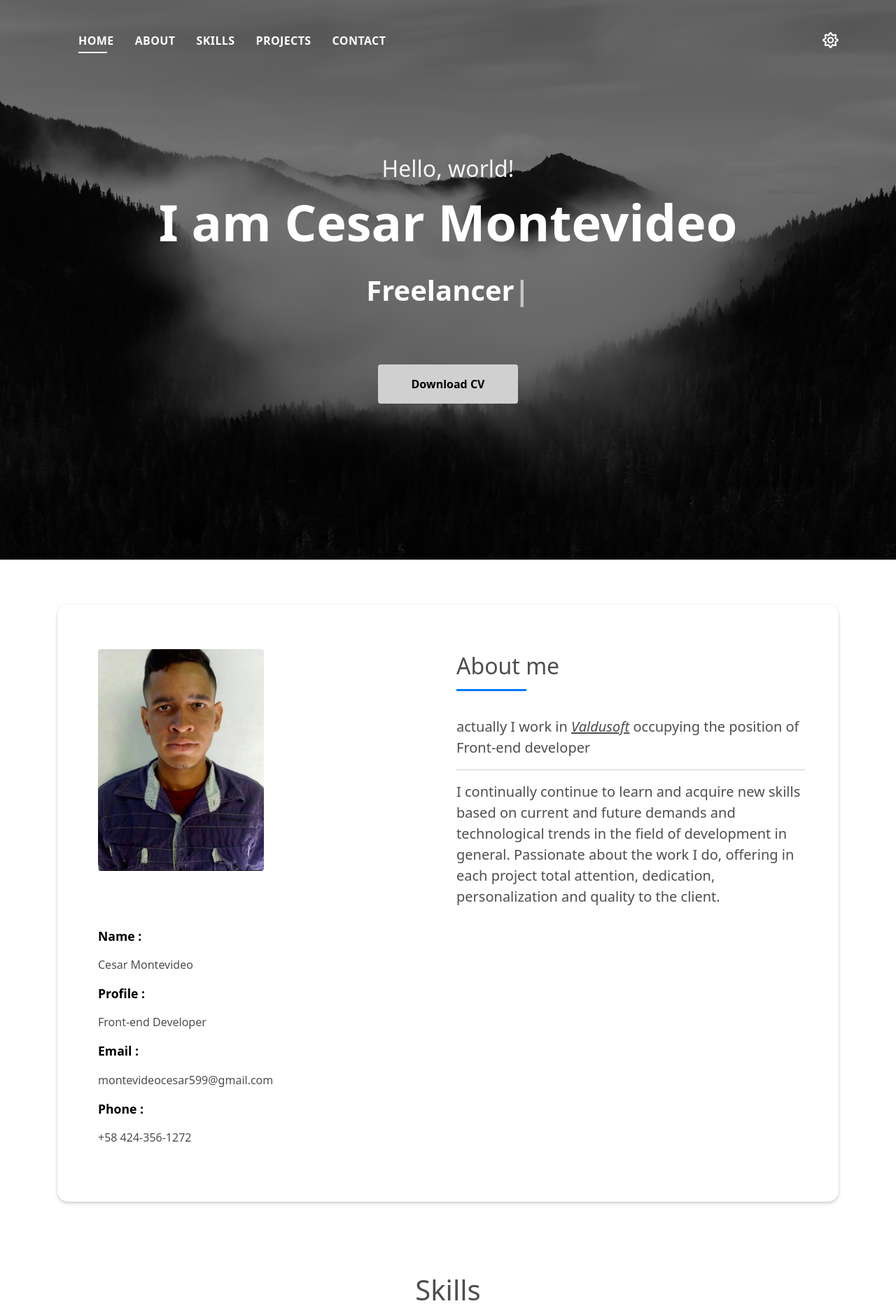
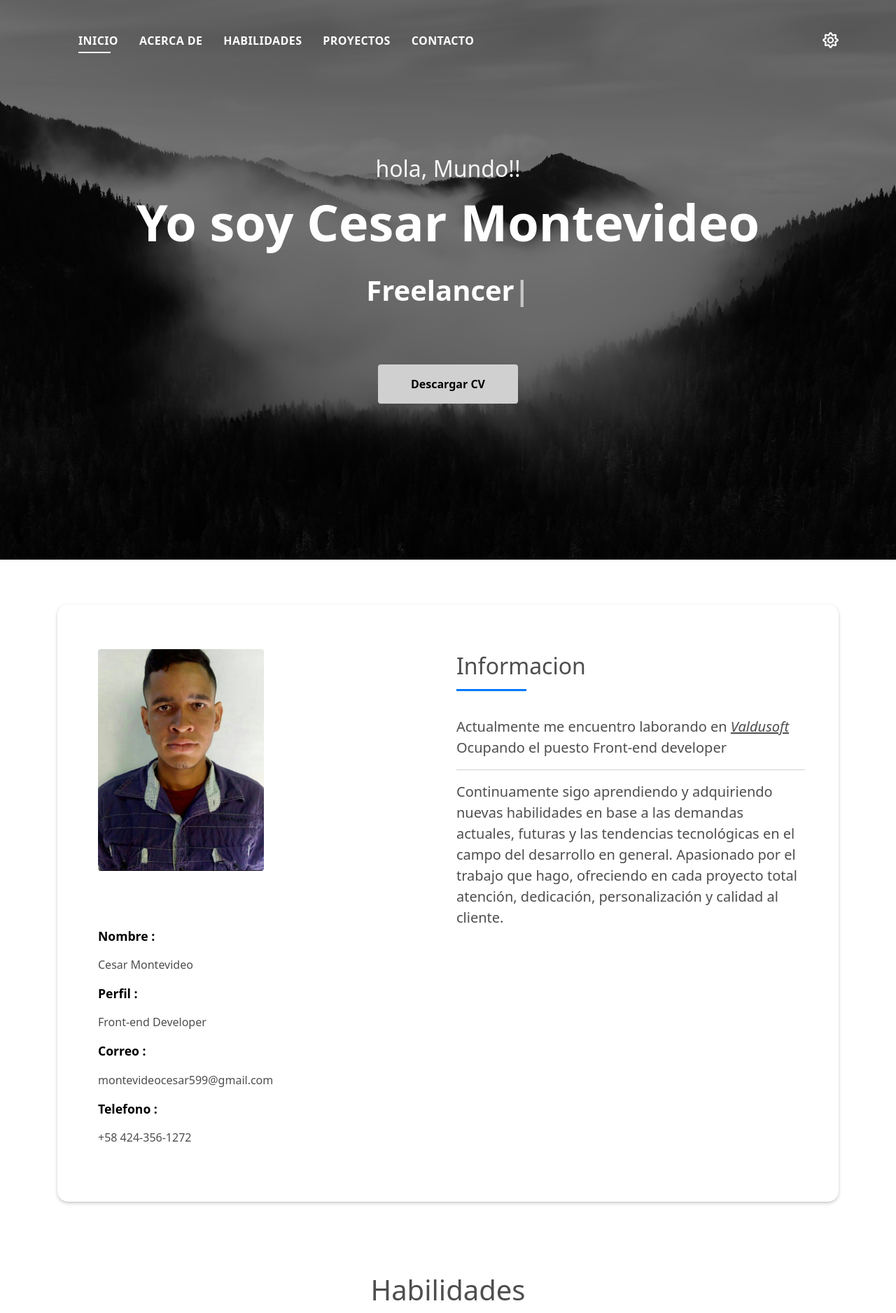
Before and after one commit to cesar899/portafolio_v3, a plain HTML site: page index.html in a window 1280 px wide. Shown: the top 1877 px of the page at 70% size. Drawn offline with Linux system fonts and the light colour scheme.

Commit message:
tree commit

```diff
--- a/index.html
+++ b/index.html
@@ -20,11 +20,11 @@
       <div class="container d-flex align-items-center justify-content-between">
         <nav id="navbar" class="navbar mt-3">
           <ul>
-            <li><a class="nav-link scrollto active" href="#home">Home</a></li>
-            <li><a class="nav-link scrollto" href="#about">About</a></li>
-            <li><a class="nav-link scrollto" href="#skills">skills</a></li>
-            <li><a class="nav-link scrollto " href="#projects">projects</a></li>
-            <li><a class="nav-link scrollto" href="#contact">Contact</a></li>
+            <li><a class="nav-link scrollto active" href="#home">Inicio</a></li>
+            <li><a class="nav-link scrollto" href="#about">Acerca De</a></li>
+            <li><a class="nav-link scrollto" href="#skills">Habilidades</a></li>
+            <li><a class="nav-link scrollto " href="#projects">proyectos</a></li>
+            <li><a class="nav-link scrollto" href="#contact">Contacto</a></li>
           </ul>
           <i  id="icon-movil" class="bi bi-list mobile-nav-toggle"></i>
         </nav>
@@ -41,11 +41,11 @@
       <div class="hero-content display-table">
         <div class="table-cell">
           <div class="container">
-            <p class="display-6 color-d">Hello, world!</p>
-            <h1 class="hero-title mb-4">I am Cesar Montevideo</h1>
+            <p class="display-6 color-d">hola, Mundo!!</p>
+            <h1 class="hero-title mb-4">Yo soy Cesar Montevideo</h1>
             <p class="hero-subtitle"><span class="typed" data-typed-items="Developer, Freelancer"></span></p>
             <a href="./assets/Moderno-Profesional-Currículum-11.pdf" aria-label="download" download="download-file.pdf">
-              <button class="button-two" ><span>Download CV</span></button>
+              <button class="button-two" ><span>Descargar CV</span></button>
             </a>
           </div>
         </div>
@@ -71,10 +71,10 @@
                       <div class="skill-mf">
                         <div class=" col-md-7">
                           <div class="about-info" >
-                            <p><span class="title-s"  id="card-font">Name : </span><p><span style="padding-left: 10px;">Cesar Montevideo</span></p>
-                            <p><span class="title-s" id="card-font">Profile : </span><p><span style="padding-left: 10px;">Front-end Developer</span></p>
-                            <p><span class="title-s" id="card-font">Email : </span><p><span style="padding-left: 10px;">montevideocesar599@gmail.com</span></p>
-                            <p><span class="title-s" id="card-font">Phone : </span><p><span style="padding-left: 10px;">+58 424-356-1272</span></p>
+                            <p><span class="title-s"  id="card-font">Nombre : </span><p><span style="padding-left: 10px;">Cesar Montevideo</span></p>
+                            <p><span class="title-s" id="card-font">Perfil : </span><p><span style="padding-left: 10px;">Front-end Developer</span></p>
+                            <p><span class="title-s" id="card-font">Correo : </span><p><span style="padding-left: 10px;">montevideocesar599@gmail.com</span></p>
+                            <p><span class="title-s" id="card-font">Telefono : </span><p><span style="padding-left: 10px;">+58 424-356-1272</span></p>
                           </div>
                         </div>
                       </div>
@@ -85,16 +85,16 @@
                     <div class="about-me pt-4 pt-md-0">
                       <div class="title-box-2">
                         <p class="title-left "id="card-font" >
-                          About me
+                          Informacion
                         </p>
                       </div>
                       <p class="lead" >
-                        actually I work in <a href="https://valdusoft.com/" target="_blank"><i><u class="valdusoft">Valdusoft</u></i></a> occupying the position of Front-end developer
+                        Actualmente me encuentro laborando en <a href="https://valdusoft.com/" target="_blank"><i><u class="valdusoft">Valdusoft</u></i></a> Ocupando el puesto Front-end developer
                       </p>
                       <hr>
                       <p class="lead">
-                        I continually continue to learn and acquire new skills based on current and future demands and technological trends in the field of development in general.
-                        Passionate about the work I do, offering in each project total attention, dedication, personalization and quality to the client.
+                        Continuamente sigo aprendiendo y adquiriendo nuevas habilidades en base a las demandas actuales, futuras y las tendencias tecnológicas en el campo del desarrollo en general.
+                        Apasionado por el trabajo que hago, ofreciendo en cada proyecto total atención, dedicación, personalización y calidad al cliente.
                       </p>
                     </div>
                   </div>
@@ -113,7 +113,7 @@
             <div class="col-sm-12">
               <div class="title-box text-center">
                 <p class="title-a">
-                  Skills
+                  Habilidades
                 </p>
                 <div class="line-mf"></div>
               </div>
@@ -182,7 +182,7 @@
             <div class="col-sm-12">
               <div class="title-box text-center">
                 <h3 class="title-a">
-                  Projects
+                  Proyectos
                 </h3>
                 <div class="line-mf"></div>
               </div>
@@ -200,7 +200,7 @@
                     <div class="col-sm-8">
                       <h2 class="w-title">DevJobs</h2>
                       <div class="w-more">
-                        <span class="w-ctegory">Web Design</span> / <span class="w-date">07 Dic. 2021</span>
+                        <span class="w-ctegory">Diseño Web (No Disponible)</span> <!--/ <span class="w-date">07 Dic. 2021</span> -->
                       </div>
                     </div>
                     <div class="col-sm-4">
@@ -224,7 +224,7 @@
                     <div class="col-sm-8">
                       <h2 class="w-title">crud-php</h2>
                       <div class="w-more">
-                        <span class="w-ctegory">Web Design</span> / <span class="w-date">14 Mar. 2020</span>
+                        <span class="w-ctegory">Diseño Web (No Disponible) <!--</span> / <span class="w-date">14 Mar. 2020</span> -->
                       </div>
                     </div>
                     <div class="col-sm-4">
@@ -246,9 +246,9 @@
                 <div class="work-content">
                   <div class="row">
                     <div class="col-sm-8">
-                      <h2 class="w-title">log crud</h2>
+                      <h2 class="w-title">crud De Registro</h2>
                       <div class="w-more">
-                        <span class="w-ctegory">Web Design</span> / <span class="w-date">31 Mar. 2020</span>
+                        <span class="w-ctegory">Diseño Web (No Disponible)<!--</span> / <span class="w-date">31 Mar. 2020</span> -->
                       </div>
                     </div>
                     <div class="col-sm-4">
@@ -280,7 +280,7 @@
                     <div class="col-md-12 align-items-center">
                       <div class="title-box-2">
                         <p class="title-left ">
-                          Contact
+                          Contacto
                         </p>
                       </div>
 
@@ -290,32 +290,32 @@
                             <div class="col-md-12 mb-3 ">
                               <div class="form-group">
                                 <input type="hidden" name="_template" value="box">
-                                <input type="text" name="name" class="form-control" id="name" placeholder="Your Name" required>
+                                <input type="text" name="name" class="form-control" id="name" placeholder="Ingresa Tu Nombre" required>
                               </div>
                             </div>
                           </div>
                           <div class="col-md-12 mb-3">
                             <div class="form-group">
-                              <input type="email" class="form-control" name="email" id="email" placeholder="Your Email" required>
+                              <input type="email" class="form-control" name="email" id="email" placeholder="Ingresa tu Correo" required>
                             </div>
                           </div>
                           <div class="col-md-12 mb-3">
                             <div class="form-group">
-                              <input type="Subject" class="form-control" name="Subject" id="Subject" placeholder="Subject" required >
+                              <input type="Subject" class="form-control" name="Subject" id="Subject" placeholder="ingresa tu Sujeto" required >
                             </div>
                           </div>
                           <div class="col-md-12">
                             <div class="form-group">
-                              <textarea class="form-control" name="message" rows="5" placeholder="Message" required></textarea>
+                              <textarea class="form-control" name="message" rows="5" placeholder="Mensaje" required></textarea>
                             </div>
                           </div>
                           <div class="col-md-12 text-center my-3">
-                            <div class="loading">Loading</div>
+                            <div class="loading">Cargando</div>
                             <div class="error-message"></div>
-                            <div class="sent-message">Your message has been sent. Thank you!</div>
+                            <div class="sent-message">Tu mensaje ha sido enviado. Gracias!</div>
                           </div>
                           <div class="col-md-12 text-center">
-                            <button type="submit" class="button  button-big button-rouded">Send Message</button>
+                            <button type="submit" class="button  button-big button-rouded">Enviar mensaje</button>
                           </div>
                         </form>
                       </div>
```
